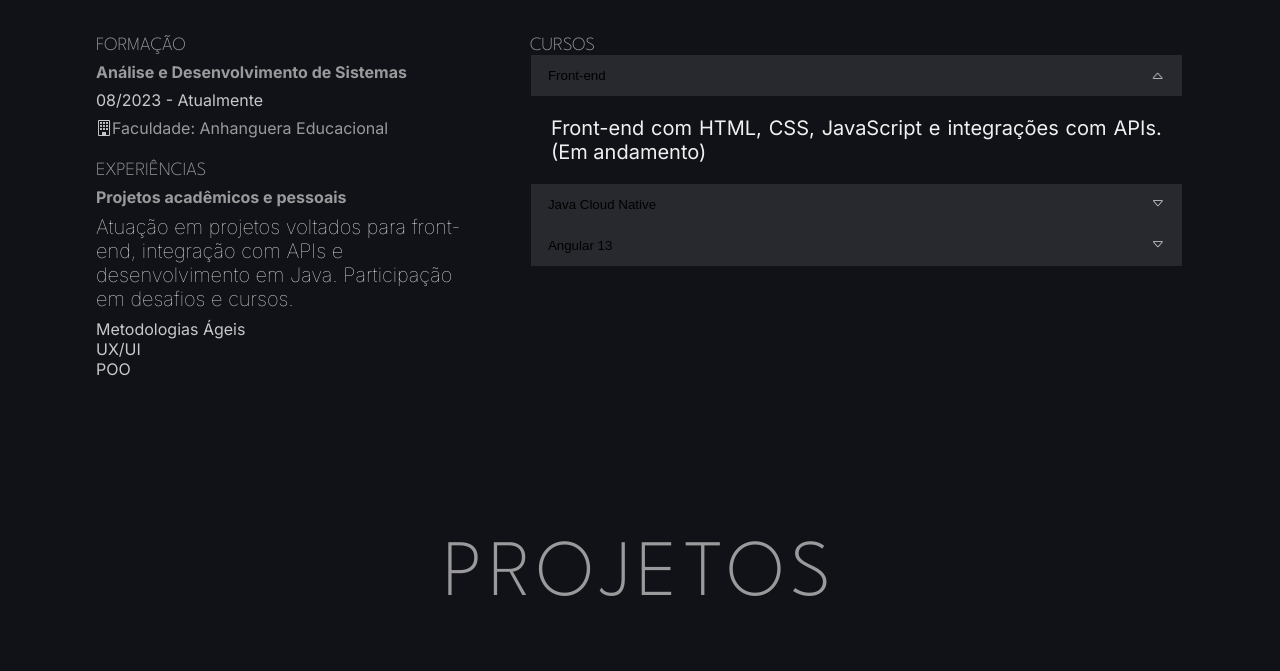
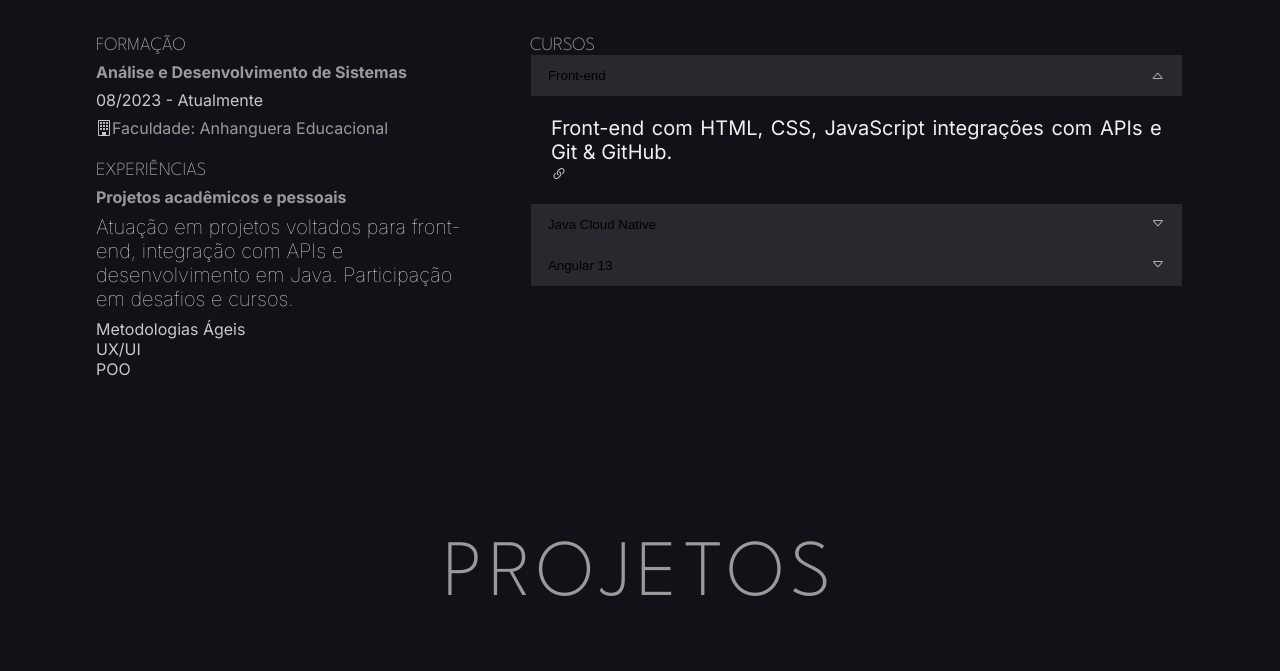
Before and after one commit to eduarda-ferr/eduarda-ferreira-portifolio, a plain HTML site: page index.html in a window 1280 px wide. Shown: the part 1395-2066 px from the top of the page. Drawn offline with nearby package versions, Linux system fonts and the light colour scheme.

Commit message:
Adição de Certificado.

```diff
--- a/index.html
+++ b/index.html
@@ -179,7 +179,10 @@
                         <div class="accordion__item active">
                             <button class="accordion__header">Front-end <i class="bi bi-caret-down"></i></button>
                             <div class="accordion__body">
-                                <p>Front-end com HTML, CSS, JavaScript e integrações com APIs. (Em andamento)</p>
+                                <p>Front-end com HTML, CSS, JavaScript integrações com APIs e Git & GitHub.</p>
+                                <a href="./assets/certificado_frontEnd.pdf">
+                                     <i class="bi bi-link-45deg"></i>
+                                </a>
                             </div>
                         </div>
 
```
Also changed, not shown: 1 other file.
